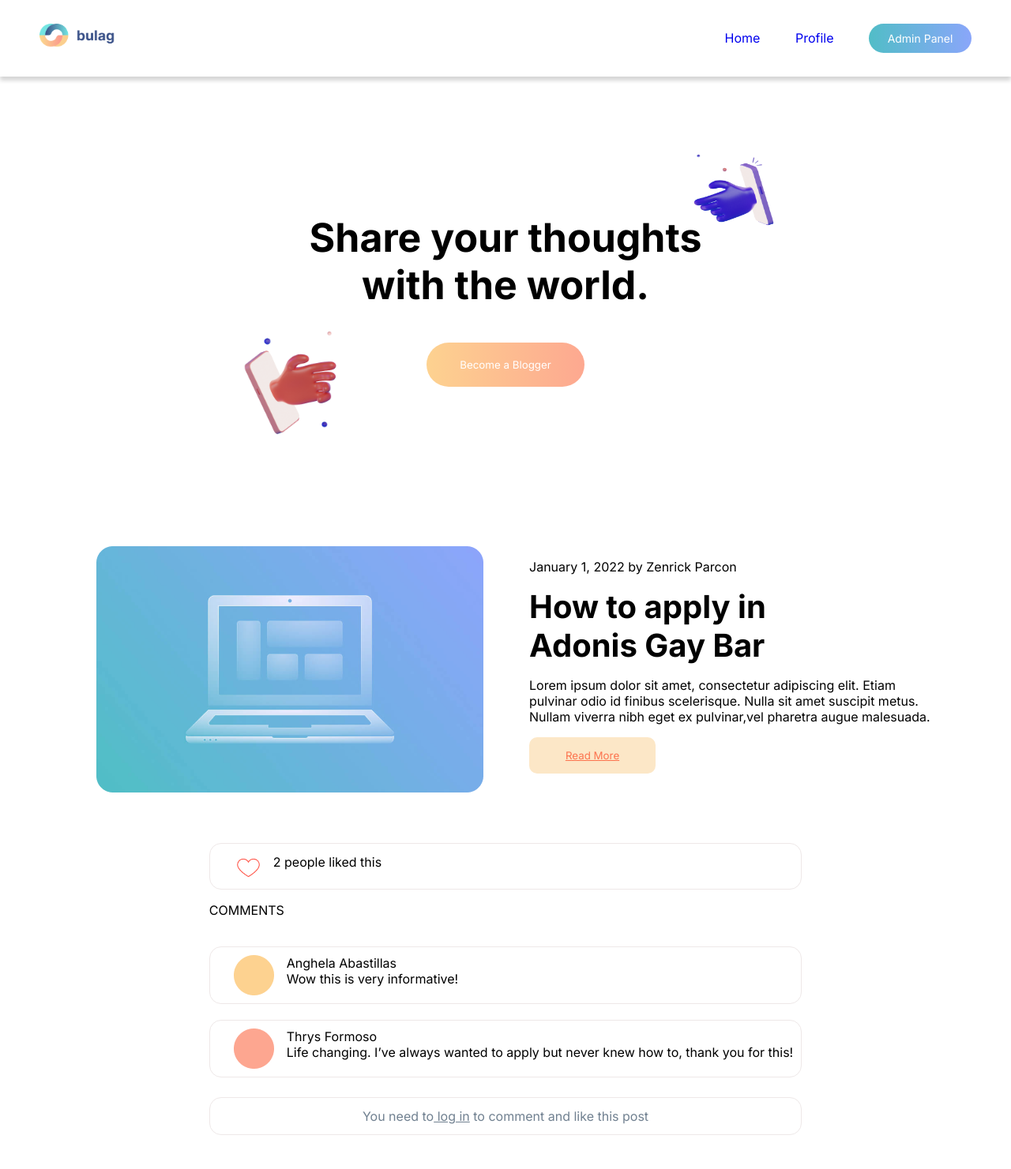
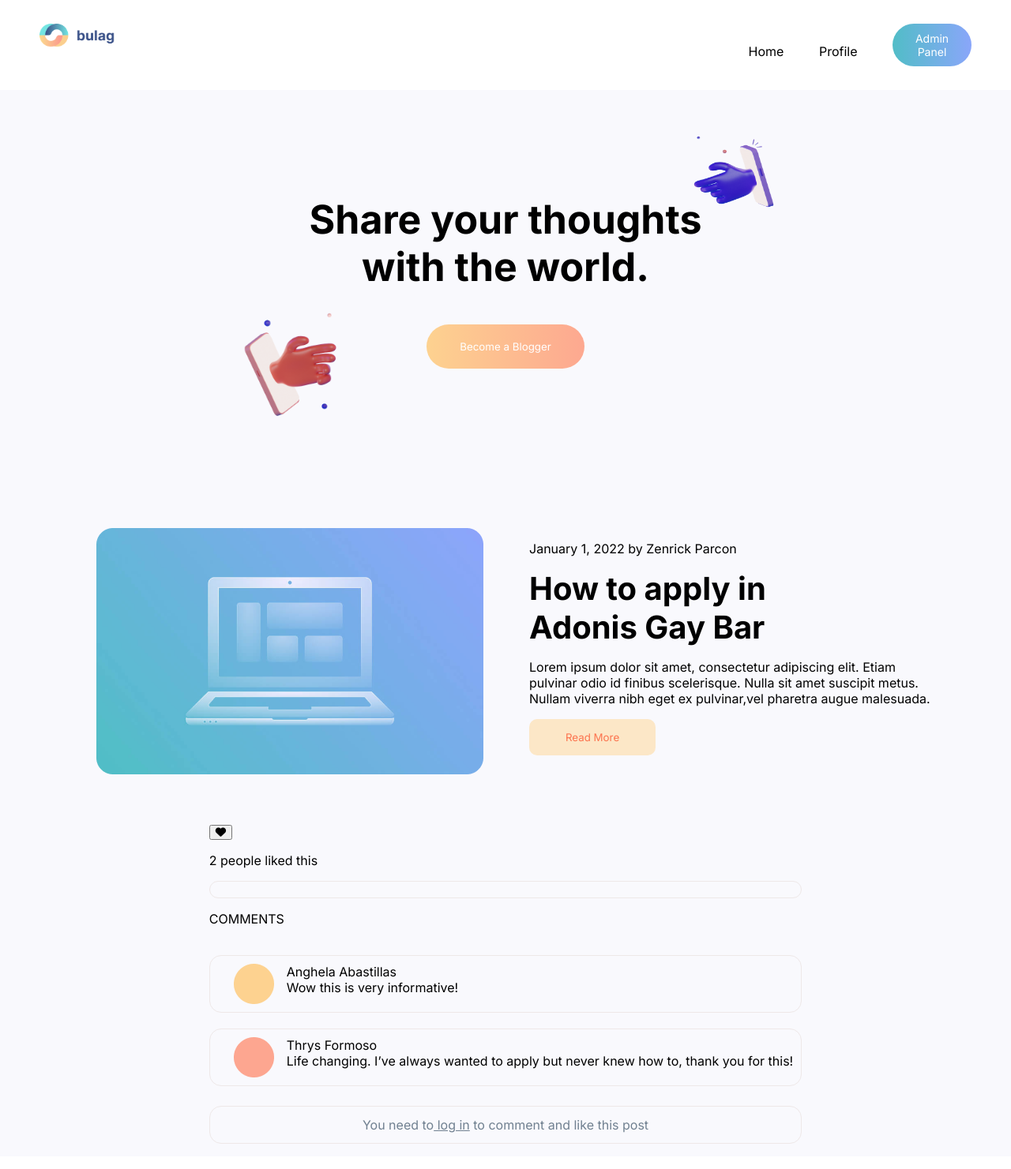
Before and after one commit to keiruu/CIT236-Blogging-System, a PHP site: page /admin_home.php?id=1 in a window 1280 px wide. Shown: the whole page at 79% size. Before the commit the page ends 1438 px from the top, so only its background shows below. Run offline with PHP 8.4, Linux system fonts and the light colour scheme; some libraries are stand-ins or nearby versions.

Commit message:
tweaked nav bar, buttons, text on textfield

```diff
--- a/admin_home.php
+++ b/admin_home.php
@@ -10,6 +10,7 @@ $id =$_GET['id'];
     <title>Software Technology Final Exam</title>
 
     <link rel="stylesheet" href="styles/style.css">
+    <script src="https://kit.fontawesome.com/d4ca20db22.js" crossorigin="anonymous"></script>
 </head>
 
 <body>
@@ -63,7 +64,23 @@ $id =$_GET['id'];
             <div class="table_container">
                 <table id="tb1">
                         <tr>
-                            <td><img src="images\hearteu.png" id="hearteu">2 people liked this</td>
+                            <div class="heart_btn"><Button onclick="Toggle1()" id="btnh1" class="h_btn3"><i class="fas fa-heart"></i></Button>
+                                <p id="h_btn_txt3">2 people liked this</p>
+                            </div>
+
+                                <script>
+                                    var btnvar1 = document.getElementById('btnh1');
+
+                                        function Toggle1(){
+                                        if (btnvar1.style.color =="red") {
+                                                btnvar1.style.color = "grey"
+                                            }
+                                            else{
+                                                btnvar1.style.color = "red"
+                                            }
+                                        }
+                                </script>
+                            </td>
                         </tr>
                 </table>
                         <p>COMMENTS<p>
--- a/index.php
+++ b/index.php
@@ -37,7 +37,7 @@
 
         <div class="bod1">
         <H1> Share your thoughts <br> with the world. </br> </H1>
-            <button type="submit" id="btn" style="vertical-align:middle"><span>Become a Blogger</span></button>
+            <button type="submit" id="btn" style="vertical-align:middle"><span><a href="login.php">Become a Blogger</a></span></button>
         </div>
 
         <div class="bod2">
@@ -64,7 +64,7 @@
                         <tr>
                             <td>
                                 <div class="heart_btn"><Button onclick="Toggle1()" id="btnh1" class="h_btn1"><i class="fas fa-heart"></i></Button>
-                                <p id="h_btn_txt2">2 people liked this</p>
+                                <p id="h_btn_txt1">2 people liked this</p>
                             </div>
 
                     <script>
--- a/post.php
+++ b/post.php
@@ -64,7 +64,6 @@ Morbi faucibus ipsum sed massa malesuada, at lacinia quam consequat. Nullam scel
                 <input type="text" id="cmnt1" name="cmnt1" placeholder="Any thoughts about this post?">
                     <div class="comment_btn">
                         <button type="submit" id="pcomment_btn">Post comment</button>
-                        <button id="c_btn">Cancel</button>
                     </div>
             </form>
       </div>
--- a/styles/loginsignup.css
+++ b/styles/loginsignup.css
@@ -65,7 +65,7 @@ body {
     padding: 1rem;
     border-radius: 15px;
     border: 1px solid var(--lightgray);
-    color: var(--lightgray);
+    color: black;
     font-family: 'Inter', sans-serif;
     width: 20rem;
 }
@@ -113,6 +113,7 @@ img {
 .header-right a {
     text-decoration: none;
     padding: 20px;
+    color: black;
 }
 
 #loginbtn {
--- a/styles/style.css
+++ b/styles/style.css
@@ -8,8 +8,6 @@ body {
     overflow: hidden;
     background-color: #ffffff;
     padding: 30px;
-    margin-bottom: 2.5rem;
-    box-shadow: 0 5px 5px rgb(214, 214, 214);
 }
 
 img {
@@ -24,12 +22,7 @@ img {
 .header-right a {
     text-decoration: none;
     padding: 20px;
-}
-
-.login_link,
-.home_link {
-    text-decoration: none;
-    padding: 20px;
+    color: black;
 }
 
 #loginbtn {
@@ -39,10 +32,14 @@ img {
     padding: 10px;
     border: none;
     border-radius: 75px;
-    width: 130px;
+    width: 100px;
     font-family: 'Inter', sans-serif;
     font-size: 14px;
     cursor: pointer;
+}
+
+.wrapper {
+    background-color: #F9F9FD;
 }
 
 .bod1 {
@@ -89,6 +86,11 @@ img {
     cursor: pointer;
 }
 
+#btn span a {
+    color: white;
+    text-decoration: none;
+}
+
 #btn span {
     cursor: pointer;
     display: inline-block;
@@ -103,15 +105,18 @@ img {
     top: 0;
     right: -5px;
     transition: 0.5s;
+    text-decoration: none;
 }
 
 #btn:hover span {
     padding-right: 20px;
+    text-decoration: none;
 }
 
 #btn:hover span:after {
     opacity: 100;
     right: 0;
+    text-decoration: none;
 }
 
 .bod2 {
@@ -143,6 +148,7 @@ img {
 
 #rdmebtn span a {
     color: #fc734e;
+    text-decoration: none;
 }
 
 #rdmebtn span {
@@ -257,7 +263,7 @@ img {
     cursor: pointer;
 }
 
-#h_btn_txt2 {
+#h_btn_txt1 {
     display: inline-block;
     padding-left: 5px;
 }
```
Also changed, not shown: blogger_home.php (+18 -1 lines), styles/admin.css (+60 -51 lines), styles/blogger.css (+63 -52 lines), styles/post.css (+1 -11 lines).
